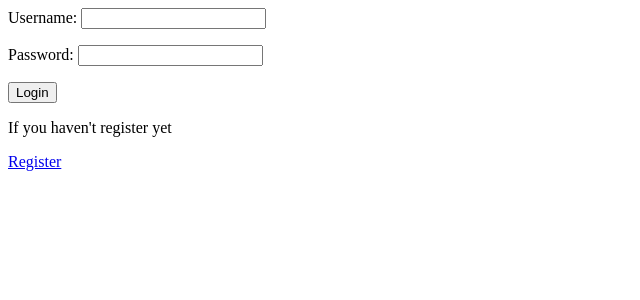
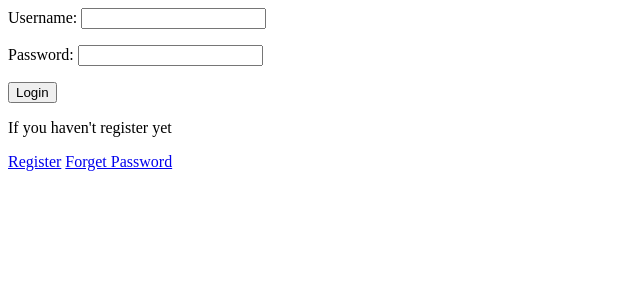
Before and after one commit to adityasurana3/MyShop, a Django app: page /login/ in a window 1280 px wide. Shown: the top 300 px of the page, without its empty margins (0-640 px from the left). Run offline with Django 5.2, Linux system fonts and the light colour scheme.

Commit message:
reset password done

```diff
--- a/account/forms.py
+++ b/account/forms.py
@@ -32,3 +32,13 @@ class ProfileForm(forms.ModelForm):
     class Meta:
         model = Profile
         fields = ['date_of_birth', 'image']
+
+class PasswordResetForm(forms.Form):
+    email = forms.EmailField()
+
+    def clean_email(self):
+        email = self.cleaned_data['email']
+        if not User.objects.filter(email=email):
+            print("Raised error")
+            raise forms.ValidationError("Your email is not registered in our website")
+        return email
--- a/account/templates/account/login.html
+++ b/account/templates/account/login.html
@@ -1,12 +1,14 @@
 
 {% if request.user.is_authenticated %}
-<a href="{% url 'logout' %}">logout</a>
+<a href="{% url 'account:logout' %}">logout</a>
 {% else %}
 <form action="" method="post">
     {% csrf_token %}
     {{form.as_p}}
     <button type="submit">Login</button>
+    <input type="hidden" name="next" value="{{next}}">
 </form>
 <p>If you haven't register yet</p>
 <a href="{% url 'account:register' %}">Register</a>
+<a href="{% url 'account:forget_password' %}">Forget Password</a>
 {% endif %}
--- /dev/null
+++ b/account/templates/account/password_reset.html
@@ -0,0 +1,5 @@
+<form action="" method="post">
+    {% csrf_token %}
+    {{form.as_p}}
+    <button type="submit">Submit</button>
+</form>
--- /dev/null
+++ b/account/templates/account/password_reset_confirm.html
@@ -0,0 +1,5 @@
+<form action="" method="post">
+    {% csrf_token %}
+    {{form.as_p}}
+    <button type="submit">Submit</button>
+</form>
--- /dev/null
+++ b/account/templates/account/password_reset_done.html
@@ -0,0 +1,3 @@
+<h3>Password reset complete</h3>
+<p>Your password has been set. You may go ahead and login now</p>
+<a href="{% url 'account:login' %}">Login</a>
--- /dev/null
+++ b/account/templates/account/password_reset_sent.html
@@ -0,0 +1,5 @@
+
+
+<h3>Password reset sent</h3>
+<p>We,ve emailed you instructions for setting your password, if an account exists with the email you entered. You should receive then shortly</p>
+<p>If you don't receive an email, please make sure you've entered the address you resistered with, and check the spam folder</p>
--- a/account/urls.py
+++ b/account/urls.py
@@ -1,5 +1,8 @@
 from django.urls import path
 from . import views
+from django.contrib.auth import views as auth_views
+from django.urls import reverse_lazy
+
 
 app_name = 'account'
 
@@ -7,4 +10,11 @@ urlpatterns = [
     path('login/', views.login_user, name='login'),
     path('register/', views.register, name='register'),
     path('logout/', views.logout_user, name='logout'),
+    path('forget-password/', views.forget_password, name='forget_password'),
+    path('reset_password_sent/', auth_views.PasswordResetDoneView.as_view(
+        template_name='account/password_reset_sent.html'), name="password_reset_done"),
+    path('reset/<uidb64>/<token>/', auth_views.PasswordResetConfirmView.as_view(
+        template_name='account/password_reset_confirm.html',success_url=reverse_lazy("account:password_reset_complete")), name="password_reset_confirm"),
+    path('reset_password_complete/', auth_views.PasswordResetCompleteView.as_view(
+        template_name='account/password_reset_done.html'), name="password_reset_complete"),
 ]
--- a/account/views.py
+++ b/account/views.py
@@ -1,8 +1,16 @@
 from django.shortcuts import render, redirect
-from .forms import LoginForm, UserRegistrationForm, ProfileForm
+from .forms import LoginForm, UserRegistrationForm, ProfileForm, PasswordResetForm
 from django.contrib.auth import authenticate, login, logout
 from django.http import HttpResponse
-
+# from django.contrib.auth.forms import PasswordResetForm, SetPasswordForm
+from django.contrib.auth.models import User
+from django.db.models.query_utils import Q
+from django.core.mail import send_mail
+from django.contrib.auth.tokens import default_token_generator
+from django.utils.encoding import force_bytes
+from django.utils.http import urlsafe_base64_encode
+from django.template.loader import render_to_string
+from django.contrib import messages
 
 # Create your views here.
 def login_user(request):
@@ -32,6 +40,9 @@ def register(request):
             new_user = form.save(commit=False)
             new_user.set_password(form.cleaned_data['password'])
             new_user.save()
+            next = request.GET.get('next')
+            if next:
+                return redirect(next)
             return render(request, 'account/register_done.html', {'new_user':new_user})
     else:
         form = UserRegistrationForm()
@@ -40,4 +51,34 @@ def register(request):
 
 def logout_user(request):
     logout(request)
-    return redirect('login')
+    return redirect('account:login')
+
+def forget_password(request):
+    if request.user.is_authenticated:
+        return HttpResponse("You are already loggedin")
+    elif request.method == "POST":
+        password_form = PasswordResetForm(request.POST)
+        if password_form.is_valid():
+            form_email = password_form.cleaned_data['email']
+            user_email = User.objects.filter(Q(email=form_email))
+            for user in user_email:
+                subject = 'Password Reset'
+                email_template_name = 'account/password_message.txt'
+                parameter = {
+                        'email': user.email,
+                        'domain': '127.0.0.1:8000',
+                        'sitename': 'Ecommerce',
+                        'uid': urlsafe_base64_encode(force_bytes(user.pk)),
+                        'token': default_token_generator.make_token(user),
+                        'protocol':'http'
+
+                }
+                email = render_to_string(email_template_name, parameter)
+                send_mail(subject, email, 'your_account@gmail.com', [user.email], fail_silently=False)
+                return redirect('account:password_reset_done')
+        else:
+            return render(request, 'account/password_reset.html', {'form': password_form})
+
+    else:
+        password_form = PasswordResetForm()
+        return render(request, 'account/password_reset.html', {'form':password_form})
--- a/myshop/settings.py
+++ b/myshop/settings.py
@@ -131,3 +131,5 @@ STATIC_URL = 'static/'
 # https://docs.djangoproject.com/en/5.0/ref/settings/#default-auto-field
 
 DEFAULT_AUTO_FIELD = 'django.db.models.BigAutoField'
+
+EMAIL_BACKEND = 'django.core.mail.backends.console.EmailBackend'
```
Also changed, not shown: account/templates/account/password_message.txt (added, +9 -0 lines), db.sqlite3.
